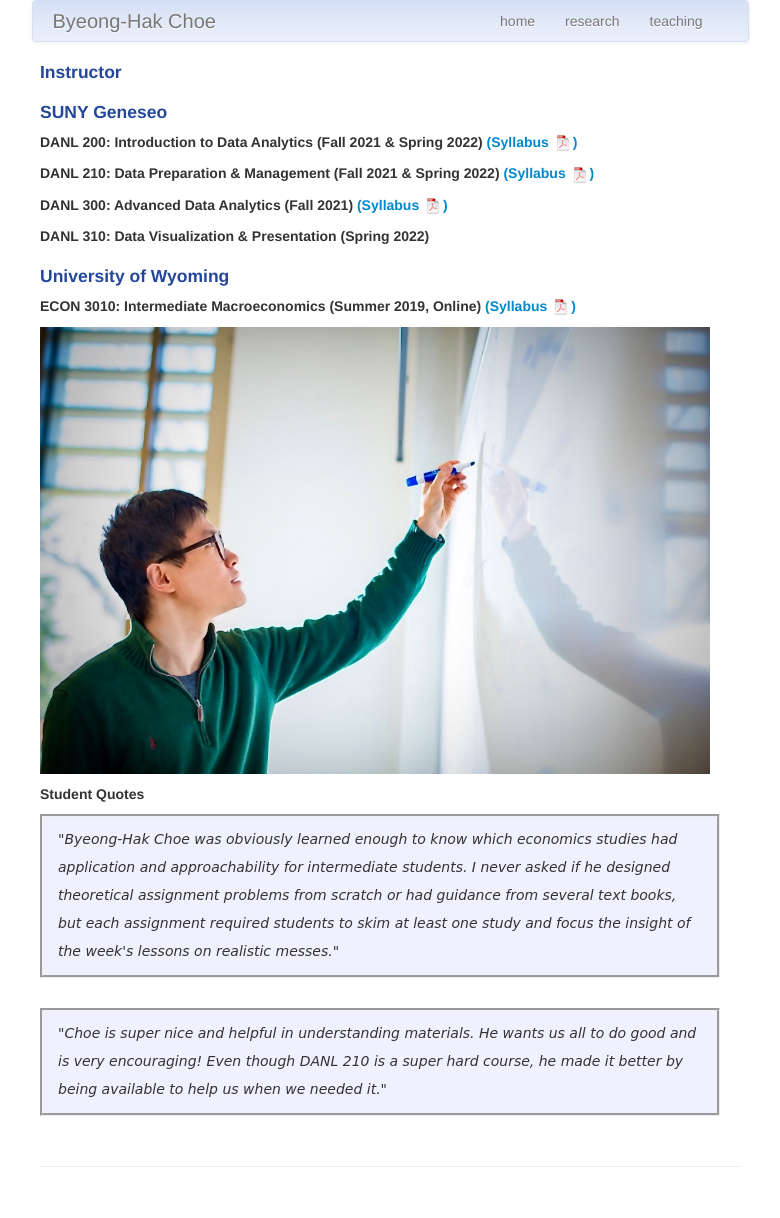
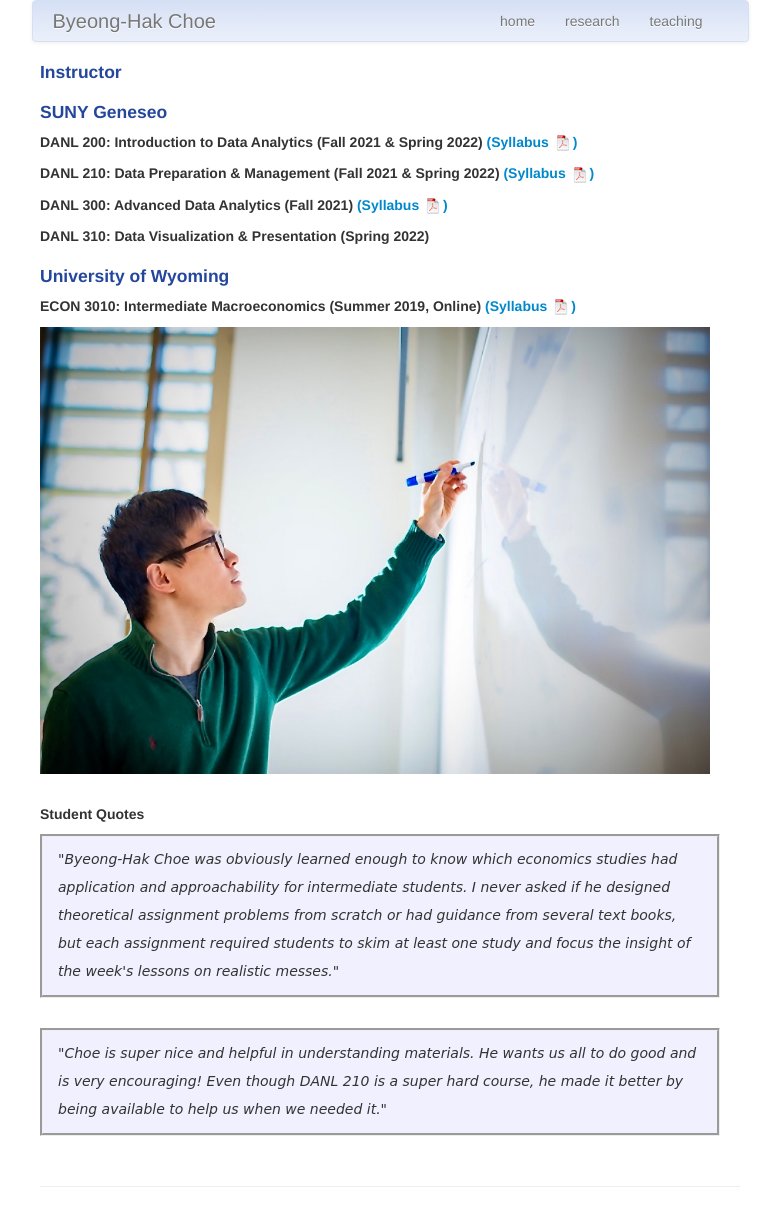
Before and after one commit to Erikwoj/bcecon.github.io, a Jekyll site: the page built from pages/teaching.md, in a window 1280 px wide. Shown: the whole page, without its empty margins (250-1030 px from the left). Built offline with Jekyll 4.4.1, drawn with Linux system fonts in a browser that asks for light colours.

Commit message:
update my website

```diff
--- a/pages/teaching.md
+++ b/pages/teaching.md
@@ -44,6 +44,9 @@ description: B.H. Choe's teaching
     </div>
 </div>
 
+<p>&nbsp;</p>
+<p></p>
+
 ##### Student Quotes
 <div style="line-height:200%; font-style: italic; font-family: 'Comic Sans MS', 'Chalkboard', 'ChalkboardSE-Regular', 'Marker Felt', sans-serif; background-color: rgba(204, 204, 255, .3); padding-left:15px; padding-right:15px; padding-top:8px; padding-bottom:10px; margin-right: 20px; border-style: groove" >
 	"Byeong-Hak Choe was obviously learned enough to know which economics studies had application and approachability for intermediate students. I never asked if he designed theoretical assignment problems from scratch or had guidance from several text books, but each assignment required students to skim at least one study and focus the insight of the week's lessons on realistic messes."
```
